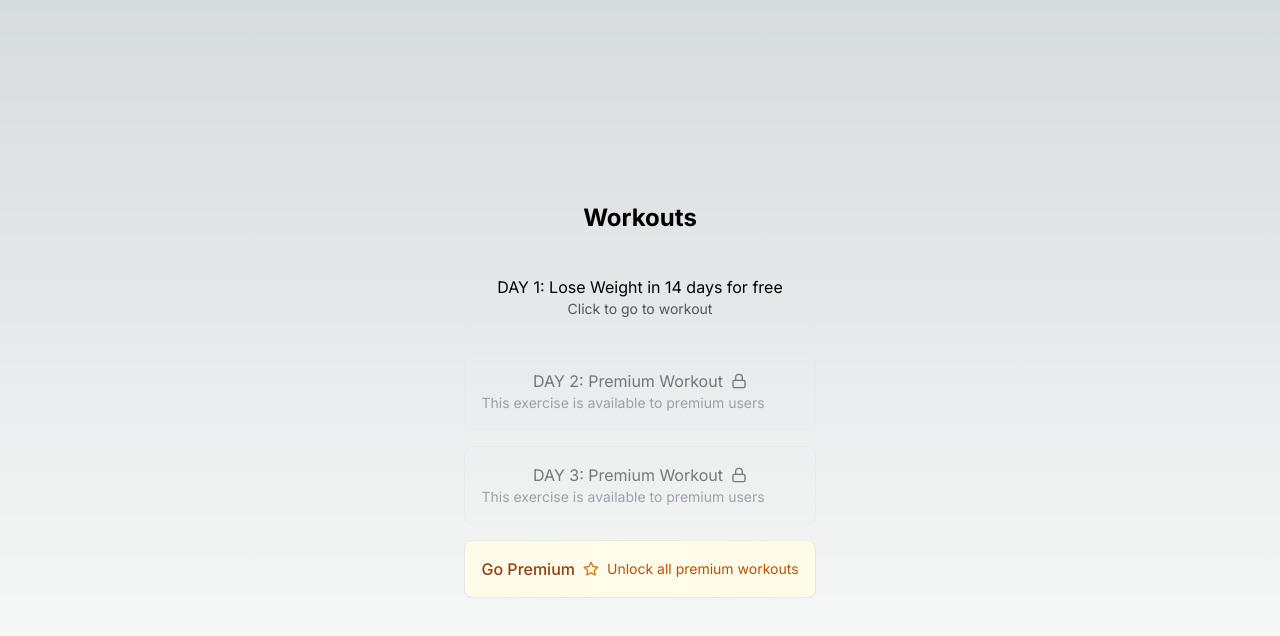
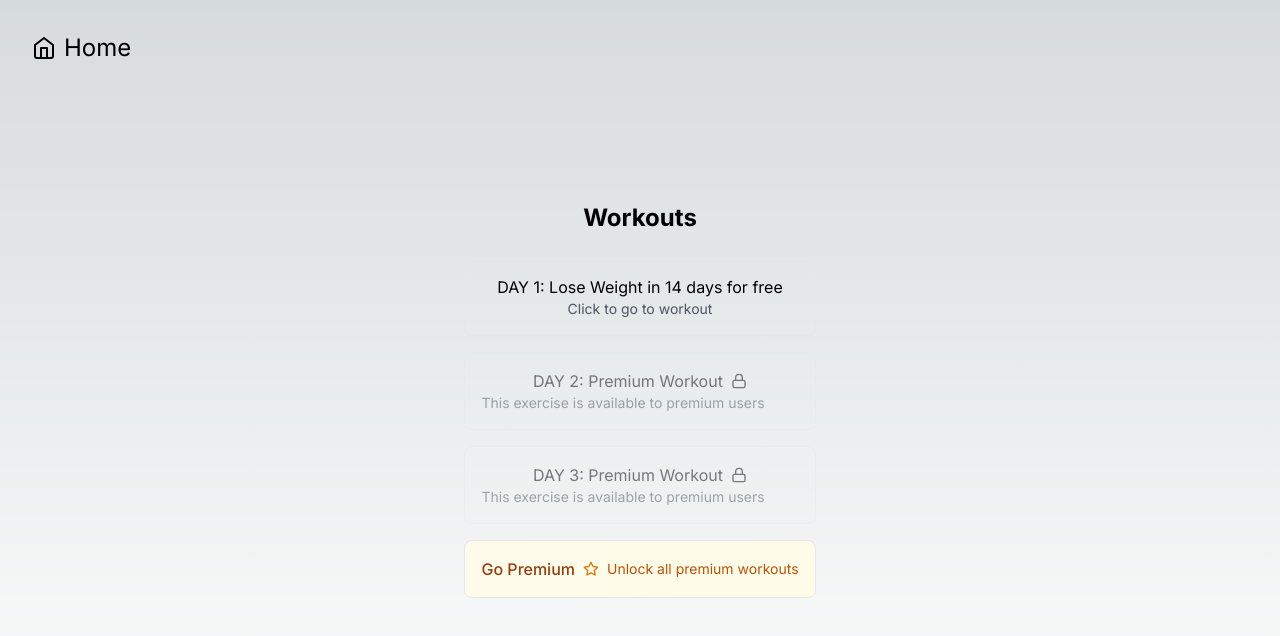
Before and after one commit to romanvieito/gym-feedback-ai-9-4, a Next.js app: page / in a window 1280 px wide. Shown: the top 636 px of the page. Built offline with nearby package versions, Linux system fonts and the light colour scheme.

Commit message:
adding link to home

```diff
--- a/app/page.tsx
+++ b/app/page.tsx
@@ -12,6 +12,26 @@ export default function Home() {
       {!showApp ? (
         <div className="my-auto">
           <h1 className="text-2xl font-bold mb-6 text-center">Workouts</h1>
+          <Link
+            href="https://24up.fit"
+            className="absolute top-8 left-8 text-2xl hover:text-gray-600 flex items-center gap-2"
+          >
+            <svg
+              xmlns="http://www.w3.org/2000/svg"
+              width="24"
+              height="24"
+              viewBox="0 0 24 24"
+              fill="none"
+              stroke="currentColor"
+              strokeWidth="2"
+              strokeLinecap="round"
+              strokeLinejoin="round"
+            >
+              <path d="m3 9 9-7 9 7v11a2 2 0 0 1-2 2H5a2 2 0 0 1-2-2z"></path>
+              <polyline points="9 22 9 12 15 12 15 22"></polyline>
+            </svg>
+            Home
+          </Link>
           <div className="flex flex-col gap-4 w-full max-w-md">
             <button
               onClick={() => setShowApp(true)}
```
